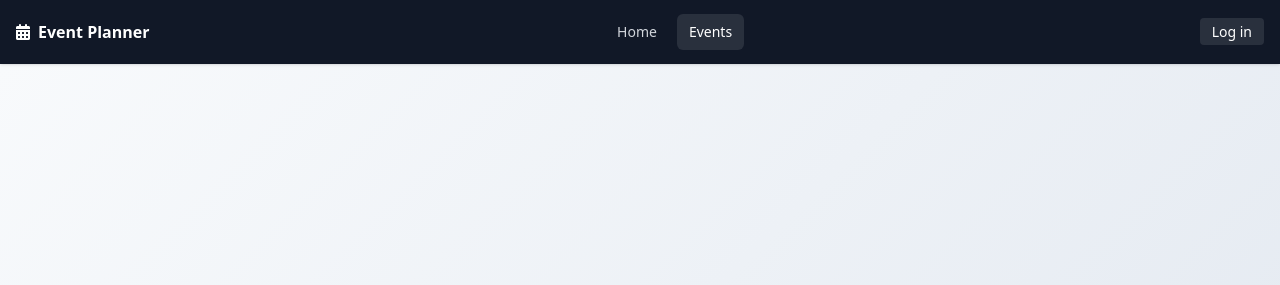
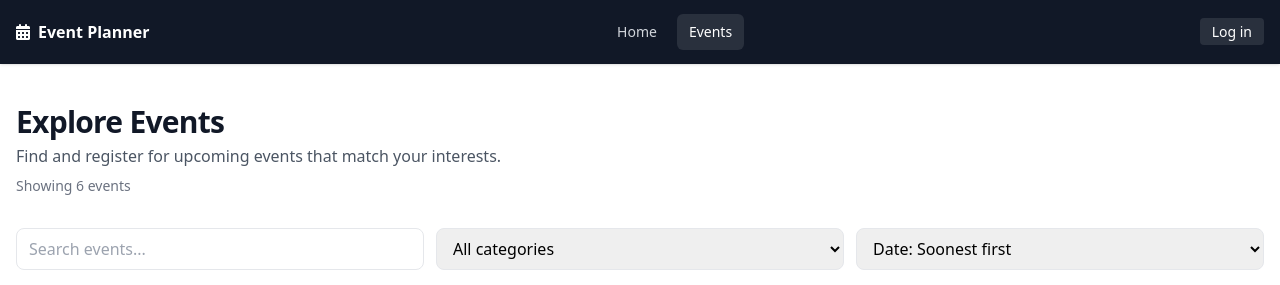
Before and after one commit to Uraniumking007/eventPlanner, a PHP site: page /events.php in a window 1280 px wide. Shown: the top 285 px of the page. Run offline with PHP 8.4, Linux system fonts and the light colour scheme; data that the repository does not hold is empty; some libraries are stand-ins or nearby versions.

Commit message:
Enhance events page layout and functionality
- Updated the body class for improved layout flexibility.
- Revamped the hero section to a main content area with event exploration features.
- Added filters for searching, categorizing, and sorting events.
- Implemented a dummy events array for testing and fallback in case of API failures.
- Improved event card design to include images and category tags for better visual appeal.

```diff
--- a/events.php
+++ b/events.php
@@ -12,7 +12,7 @@
     <!-- Custom CSS -->
     <link rel="stylesheet" href="assets/css/style.css?v=<?php echo time(); ?>">
 </head>
-<body>
+<body class="min-h-screen flex flex-col">
     <!-- Navigation -->
     <nav class="bg-gray-900 text-white navbar shadow">
         <div class="max-w-8xl mx-auto px-4 flex items-center justify-between">
@@ -49,31 +49,43 @@
         </div>
     </nav>
 
-    <!-- Hero Section -->
-    <div class="hero-section">
-        <div class="max-w-8xl mx-auto px-4">
-            <div class="grid grid-cols-1 lg:grid-cols-2 items-center min-h-[50vh] lg:min-h-[75vh]">
-                <div class="py-8 lg:py-12 px-4 text-center lg:text-left">
-                    <h1 class="text-black font-extrabold text-3xl sm:text-4xl lg:text-5xl mb-4 leading-tight">
-                        This is Events Page
-                    </h1>
-                    <p class="text-black/80 text-base sm:text-lg mb-4 max-w-2xl mx-auto lg:mx-0">
-                        Create, manage, and organize events with ease. Our platform helps you bring your vision to life.
-                    </p>
+    <main class="flex-1">
+    <div class="max-w-8xl mx-auto px-4 py-6 lg:py-10">
+        <div class="mb-6 lg:mb-8">
+            <h1 class="text-2xl sm:text-3xl font-extrabold tracking-tight text-gray-900">Explore Events</h1>
+            <p class="text-gray-600 text-sm sm:text-base mt-1">Find and register for upcoming events that match your interests.</p>
+            <div class="text-xs sm:text-sm text-gray-500 mt-2">Showing <span id="eventsCount">0</span> events</div>
         </div>
-                <div class="text-center py-8 lg:py-12">
-                    <i class="fas fa-calendar-check text-white/80" style="font-size: 4rem; max-width: 5rem;"></i>
+        <!-- Filters -->
+        <div class="mb-6 grid grid-cols-1 md:grid-cols-3 gap-3">
+            <div>
+                <input id="searchInput" type="text" placeholder="Search events..." class="w-full border rounded-lg px-3 py-2 focus:outline-none focus:ring-2 focus:ring-emerald-400">
             </div>
+            <div>
+                <select id="categorySelect" class="w-full border rounded-lg px-3 py-2 focus:outline-none focus:ring-2 focus:ring-emerald-400">
+                    <option value="">All categories</option>
+                    <option value="Corporate">Corporate</option>
+                    <option value="Social">Social</option>
+                    <option value="Tech">Tech</option>
+                    <option value="Workshop">Workshop</option>
+                </select>
             </div>
+            <div>
+                <select id="sortSelect" class="w-full border rounded-lg px-3 py-2 focus:outline-none focus:ring-2 focus:ring-emerald-400">
+                    <option value="date_asc">Date: Soonest first</option>
+                    <option value="date_desc">Date: Latest first</option>
+                    <option value="title_asc">Title: A-Z</option>
+                    <option value="title_desc">Title: Z-A</option>
+                </select>
             </div>
         </div>
 
-    <div class="max-w-8xl mx-auto px-4 py-6 lg:py-8">
         <div id="eventsList" class="grid grid-cols-1 sm:grid-cols-2 lg:grid-cols-3 gap-4 lg:gap-6"></div>
     </div>
+    </main>
 
     <!-- Footer -->
-    <footer class="bg-gray-900 text-white py-6">
+    <footer class="bg-gray-900 text-white py-6 mt-auto">
         <div class="max-w-8xl mx-auto px-4">
             <div class="grid md:grid-cols-2 gap-6 items-center">
                 <div>
@@ -131,10 +143,25 @@
             const res = await fetch('/api/auth.php?action=me', { credentials: 'same-origin' });
             return res.ok ? res.json() : { user: null };
         }
+        const dummyEvents = [
+            { id: 1, title: 'Tech Meetup 2025', event_date: new Date(Date.now() + 86400000 * 2).toISOString(), location: 'San Francisco, CA', description: 'Network with developers and discuss the latest in AI.', organizer_id: 1, category: 'Tech', image: 'assets/images/slide3.png' },
+            { id: 2, title: 'Corporate Strategy Summit', event_date: new Date(Date.now() + 86400000 * 10).toISOString(), location: 'New York, NY', description: 'Insights into corporate planning and leadership.', organizer_id: 2, category: 'Corporate', image: 'assets/images/slide1.jpg' },
+            { id: 3, title: 'Community Social Night', event_date: new Date(Date.now() + 86400000 * 5).toISOString(), location: 'Austin, TX', description: 'An evening of fun, games, and community bonding.', organizer_id: 3, category: 'Social', image: 'assets/images/slide2.jpeg' },
+            { id: 4, title: 'Hands-on Workshop: Web Security', event_date: new Date(Date.now() + 86400000 * 15).toISOString(), location: 'Remote', description: 'Practical security techniques for modern web apps.', organizer_id: 1, category: 'Workshop', image: 'assets/images/slide4.jpg' },
+            { id: 5, title: 'Design Thinking Bootcamp', event_date: new Date(Date.now() + 86400000 * 20).toISOString(), location: 'Chicago, IL', description: 'Learn to solve problems creatively with design thinking.', organizer_id: 2, category: 'Workshop', image: 'assets/images/slide5.jpg' },
+            { id: 6, title: 'Startup Social Mixer', event_date: new Date(Date.now() + 86400000 * 7).toISOString(), location: 'Los Angeles, CA', description: 'Meet fellow founders and potential collaborators.', organizer_id: 3, category: 'Social', image: 'assets/images/images.jpg' }
+        ];
+
         async function fetchEvents() {
+            try {
                 const res = await fetch('/api/events.php');
+                if (!res.ok) throw new Error('Failed');
                 const data = await res.json();
-            return data.events || [];
+                const apiEvents = data.events || [];
+                return apiEvents.length ? apiEvents : dummyEvents;
+            } catch {
+                return dummyEvents;
+            }
         }
         async function register(eventId) {
             const res = await fetch('/api/registrations.php', {
@@ -175,23 +202,61 @@
                 actions.push('<span class="text-sm text-gray-600">You are the organizer</span>');
             }
             return `
-                <div class="border rounded-lg p-4 bg-white shadow-sm hover:shadow-md transition">
-                    <h3 class="font-semibold text-lg mb-2">${evt.title}</h3>
+                <div class="border rounded-lg overflow-hidden bg-white shadow-sm hover:shadow-md transition">
+                    ${evt.image ? `<img src="${evt.image}" alt="${evt.title}" class="w-full h-40 object-cover">` : ''}
+                    <div class="p-4">
+                        <div class="flex items-center justify-between mb-1">
+                            <h3 class="font-semibold text-lg">${evt.title}</h3>
+                            ${evt.category ? `<span class=\"px-2 py-1 text-xs rounded bg-gray-100 text-gray-700\">${evt.category}</span>` : ''}
+                        </div>
                         <p class="text-sm text-gray-600 mb-2">${formatDate(evt.event_date)} • ${evt.location}</p>
                         <p class="text-gray-800 text-sm mb-4 line-clamp-3">${evt.description || 'No description available.'}</p>
                         <div class="flex flex-wrap gap-2">${actions.join(' ')}</div>
                     </div>
+                </div>
             `;
         }
+        function applyFilters(events) {
+            const q = (document.getElementById('searchInput').value || '').toLowerCase();
+            const cat = document.getElementById('categorySelect').value;
+            const sort = document.getElementById('sortSelect').value;
+
+            let filtered = events.filter(e =>
+                (!q || `${e.title} ${e.location} ${e.description}`.toLowerCase().includes(q)) &&
+                (!cat || e.category === cat)
+            );
+
+            filtered = filtered.sort((a, b) => {
+                if (sort === 'date_asc') return new Date(a.event_date) - new Date(b.event_date);
+                if (sort === 'date_desc') return new Date(b.event_date) - new Date(a.event_date);
+                if (sort === 'title_asc') return String(a.title).localeCompare(String(b.title));
+                if (sort === 'title_desc') return String(b.title).localeCompare(String(a.title));
+                return 0;
+            });
+            return filtered;
+        }
+
         async function render() {
             const [{ user }, events] = await Promise.all([fetchMe(), fetchEvents()]);
             const list = document.getElementById('eventsList');
-            list.innerHTML = events.map(e => eventCard(e, user)).join('');
+            const countEl = document.getElementById('eventsCount');
+            const renderList = () => {
+                const filtered = applyFilters(events);
+                list.innerHTML = filtered.map(e => eventCard(e, user)).join('');
                 list.querySelectorAll('button[data-action]')?.forEach(btn => {
                     const id = Number(btn.getAttribute('data-id'));
                     const action = btn.getAttribute('data-action');
                     btn.addEventListener('click', () => action === 'register' ? register(id) : unregister(id));
                 });
+                if (countEl) countEl.textContent = String(filtered.length);
+            };
+
+            // Bind inputs once
+            document.getElementById('searchInput').addEventListener('input', renderList);
+            document.getElementById('categorySelect').addEventListener('change', renderList);
+            document.getElementById('sortSelect').addEventListener('change', renderList);
+
+            renderList();
         }
         // Track visit
         fetch('/api/visits.php', { method: 'POST', headers: { 'Content-Type': 'application/json' }, body: JSON.stringify({ page_url: window.location.pathname }) });
```
Also changed, not shown: test-watch.php (deleted, +0 -72 lines). Lines whose indentation alone changed are shown as unchanged.
